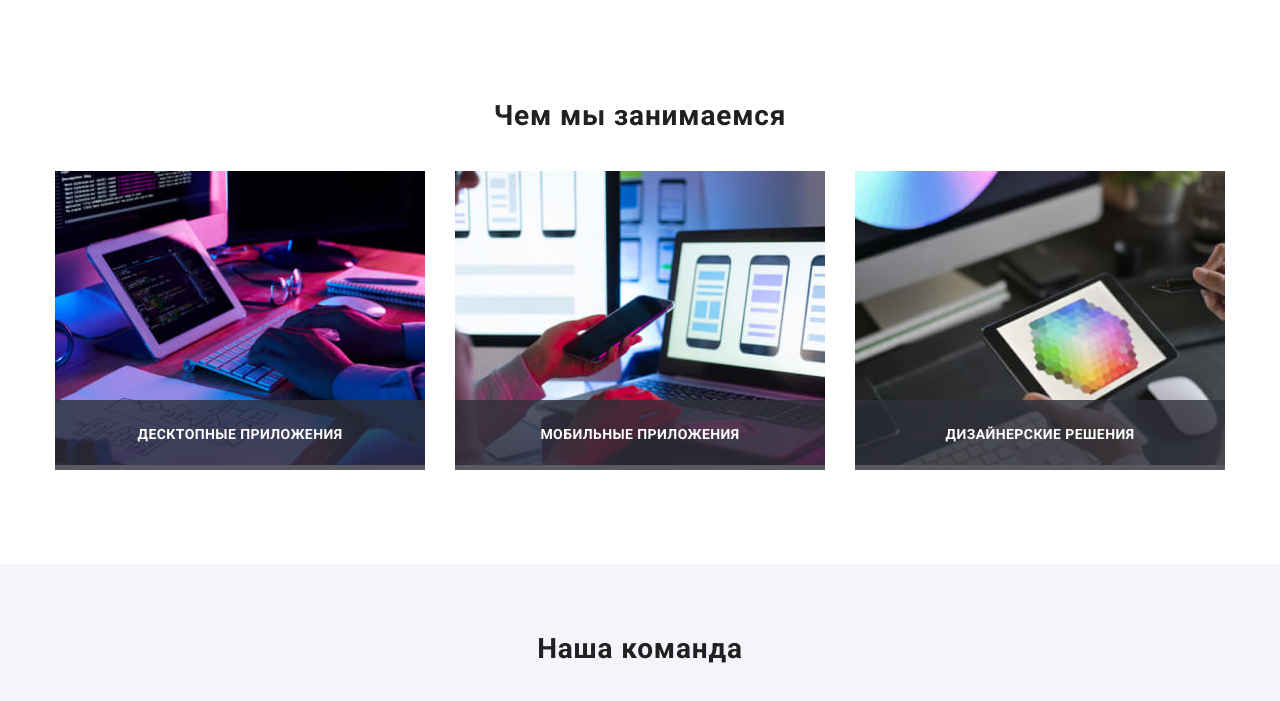
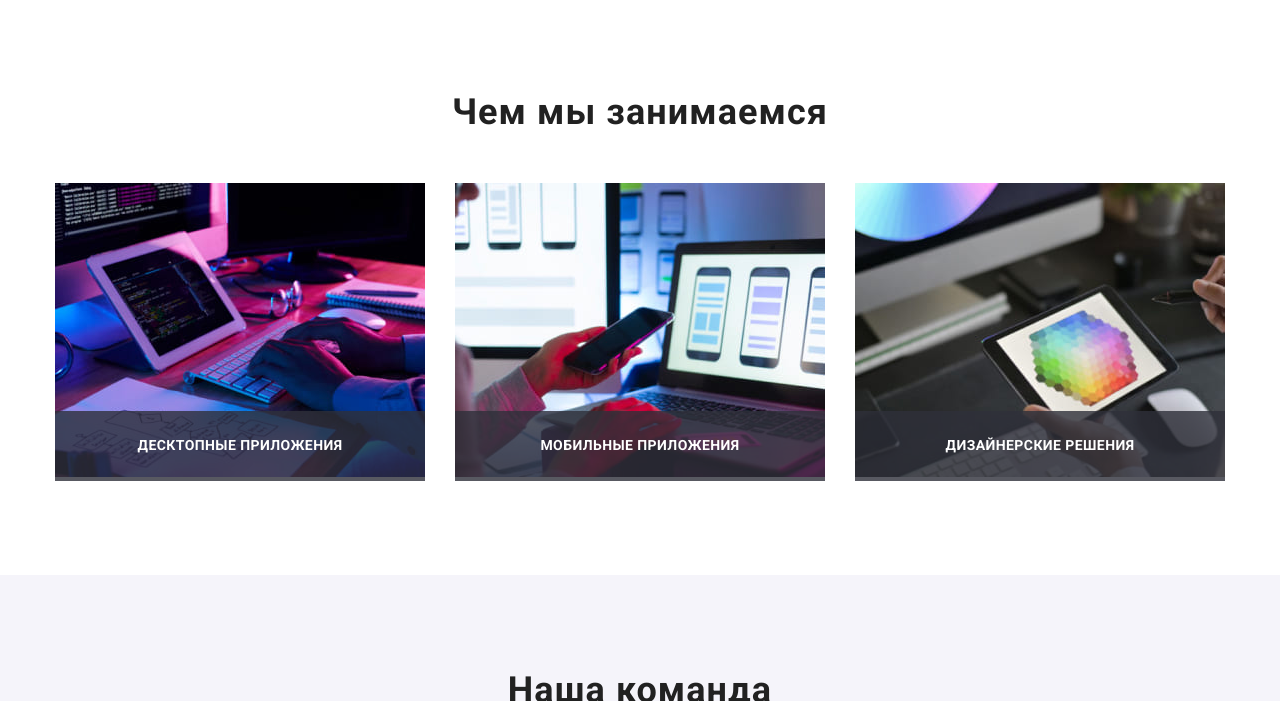
Before and after one commit to GevHevorh/goit-markup-hw-08, a plain HTML site: page index.html in a window 1280 px wide. Shown: the part 1023-1724 px from the top of the page. Drawn offline with nearby package versions, Linux system fonts and the light colour scheme.

Commit message:
17/07/2022 1:05 hw8

```diff
--- a/sass/components/_sections.scss
+++ b/sass/components/_sections.scss
@@ -1,6 +1,14 @@
 .features {
   padding-top: 60px;
   padding-bottom: 60px;
+  @media screen and (min-width: 320px) {
+    padding-bottom: 30px;
+  }
+
+  @media screen and (min-width: 768px) {
+    padding-bottom: 60px;
+  }
+
   @media screen and (min-width: 1200px) {
     padding-top: 94px;
     padding-bottom: 94px;
--- a/sass/components/_titles.scss
+++ b/sass/components/_titles.scss
@@ -11,15 +11,52 @@
 //   margin-bottom: 50px;
 // }
 
-.about-title,
 .team-title,
 .section-title {
   font-style: normal;
   font-weight: 700;
   font-size: 28px;
-  line-height: 1.8;
+  line-height: 1.18;
   text-align: center;
   letter-spacing: 0.03em;
   color: var(--tittle-text-color);
   margin-bottom: 30px;
+
+  @media screen and (min-width: 768px) {
+    font-style: normal;
+    font-weight: 700;
+    font-size: 28px;
+    line-height: 1.18;
+    text-align: center;
+    letter-spacing: 0.03em;
+    color: var(--tittle-text-color);
+    margin-bottom: 30px;
+  }
+
+  @media screen and (min-width: 1200px) {
+    font-style: normal;
+    font-weight: 700;
+    font-size: 36px;
+    line-height: 1.17;
+    text-align: center;
+    letter-spacing: 0.03em;
+    color: var(--tittle-text-color);
+    margin-bottom: 50px;
+  }
+
+  // @media screen and (min-width: 480px) {
+  //   font-size: 28px;
+  //   line-height: 1.18;
+  // }
 }
+
+.about-title {
+  font-style: normal;
+  font-weight: 700;
+  font-size: 36px;
+  line-height: 1.17;
+  text-align: center;
+  letter-spacing: 0.03em;
+  color: var(--tittle-text-color);
+  margin-bottom: 50px;
+}
--- a/sass/layout/_clients.scss
+++ b/sass/layout/_clients.scss
@@ -1,6 +1,10 @@
 .clients {
   padding-top: 60px;
-  padding-bottom: 94px;
+  padding-bottom: 60px;
+  @media screen and (min-width: 1200px) {
+    padding-top: 94px;
+    padding-bottom: 94px;
+  }
 }
 
 .customer {
--- a/sass/layout/_employees.scss
+++ b/sass/layout/_employees.scss
@@ -2,6 +2,16 @@
   background-color: #f5f4fa;
   padding-top: 60px;
   padding-bottom: 60px;
+  @media screen and (min-width: 320px) {
+    padding-bottom: 30px;
+  }
+  @media screen and (min-width: 768px) {
+    padding-bottom: 60px;
+  }
+  @media screen and (min-width: 1200px) {
+    padding-bottom: 94px;
+    padding-top: 94px;
+  }
 }
 
 .teammates-items {
--- a/sass/layout/_portfolio-hero.scss
+++ b/sass/layout/_portfolio-hero.scss
@@ -1,12 +1,12 @@
 .menu-list {
-  @media screen and (max-width: 479px) {
-    display: flex;
-    flex-wrap: wrap;
-    justify-content: flex-start;
-    &__item {
-      margin: 5px;
-    }
-  }
+  // @media screen and (max-width: 479px) {
+  //   display: flex;
+  //   flex-wrap: wrap;
+  //   justify-content: flex-start;
+  //   &__item {
+  //     margin: 5px;
+  //   }
+  // }
 
   @media screen and (min-width: 480px) {
     display: flex;
```
Also changed, not shown: css/main.css, css/main.min.css, 2 other files.
